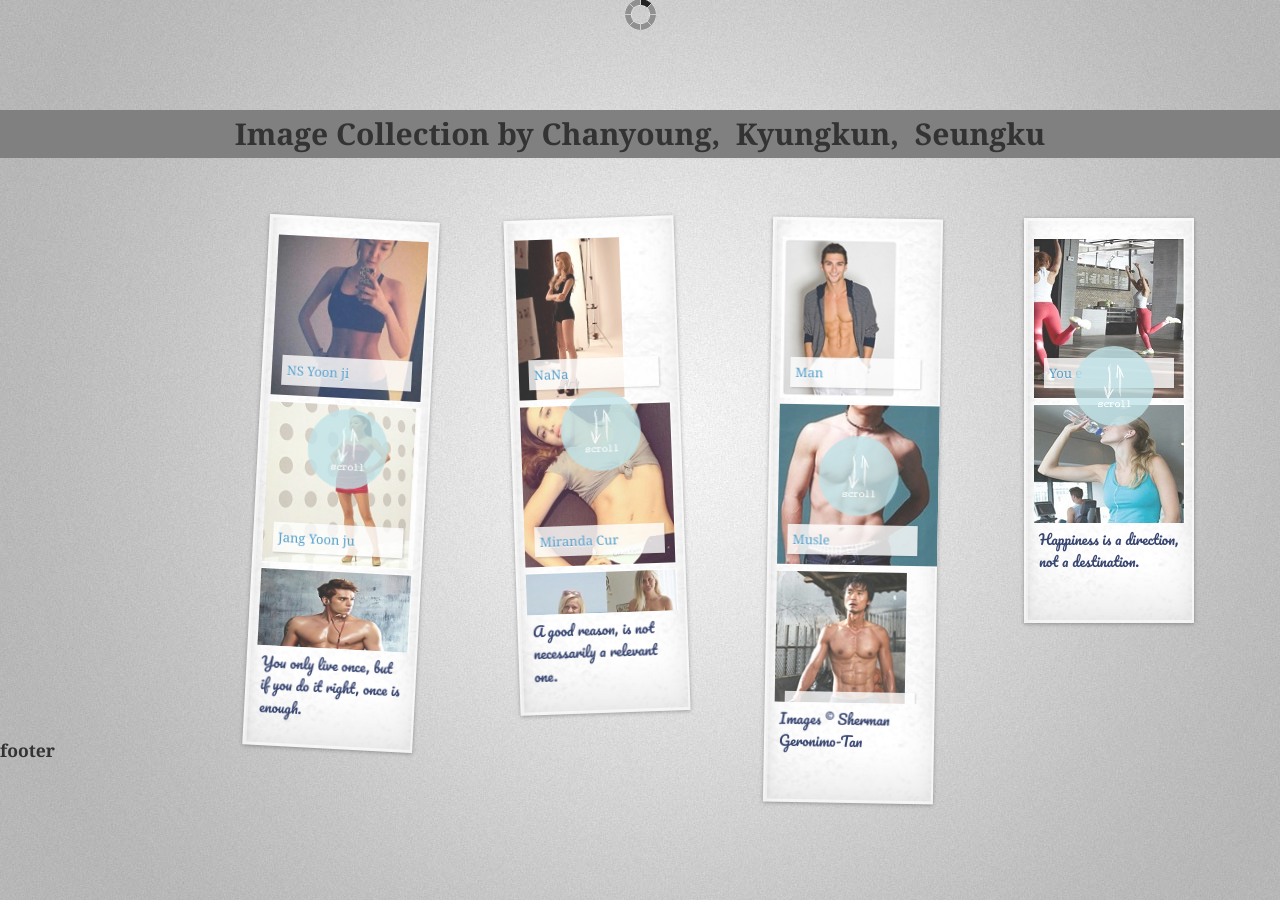
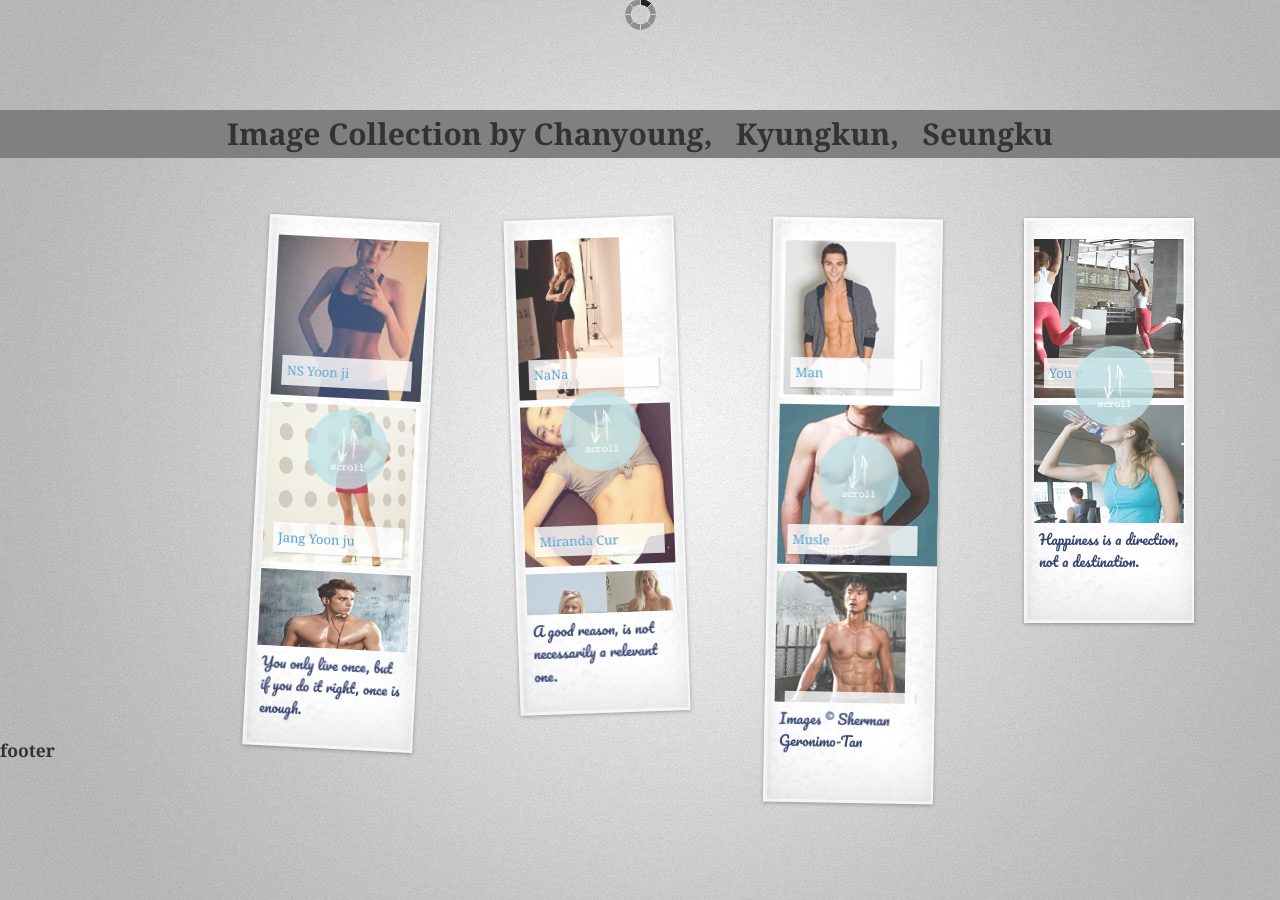
Before and after one commit to cy-p/cy-p.github.com, a Jekyll site: the page index.html, which Jekyll copies as it is, in a window 1280 px wide. Built offline with Jekyll 4.4.1, drawn with Linux system fonts in a browser that asks for light colours; nearby versions of some CDN libraries; some web fonts are replaced.

Commit message:
Update index.html

```diff
--- a/index.html
+++ b/index.html
@@ -47,7 +47,7 @@
            <frame scrolling="auto" noresize>
             <div class="vc-loader"></div>
        </div><!-- //vc-container -->
-   <h1 align="center"> Image Collection by Chanyoung,&nbsp&nbspKyungkun,&nbsp&nbspSeungku</h1>
+   <h1 align="center"> Image Collection by Chanyoung,&nbsp&nbsp&nbspKyungkun,&nbsp&nbsp&nbspSeungku</h1>
 
      </div> <!-- 헤더 -->
 
```
